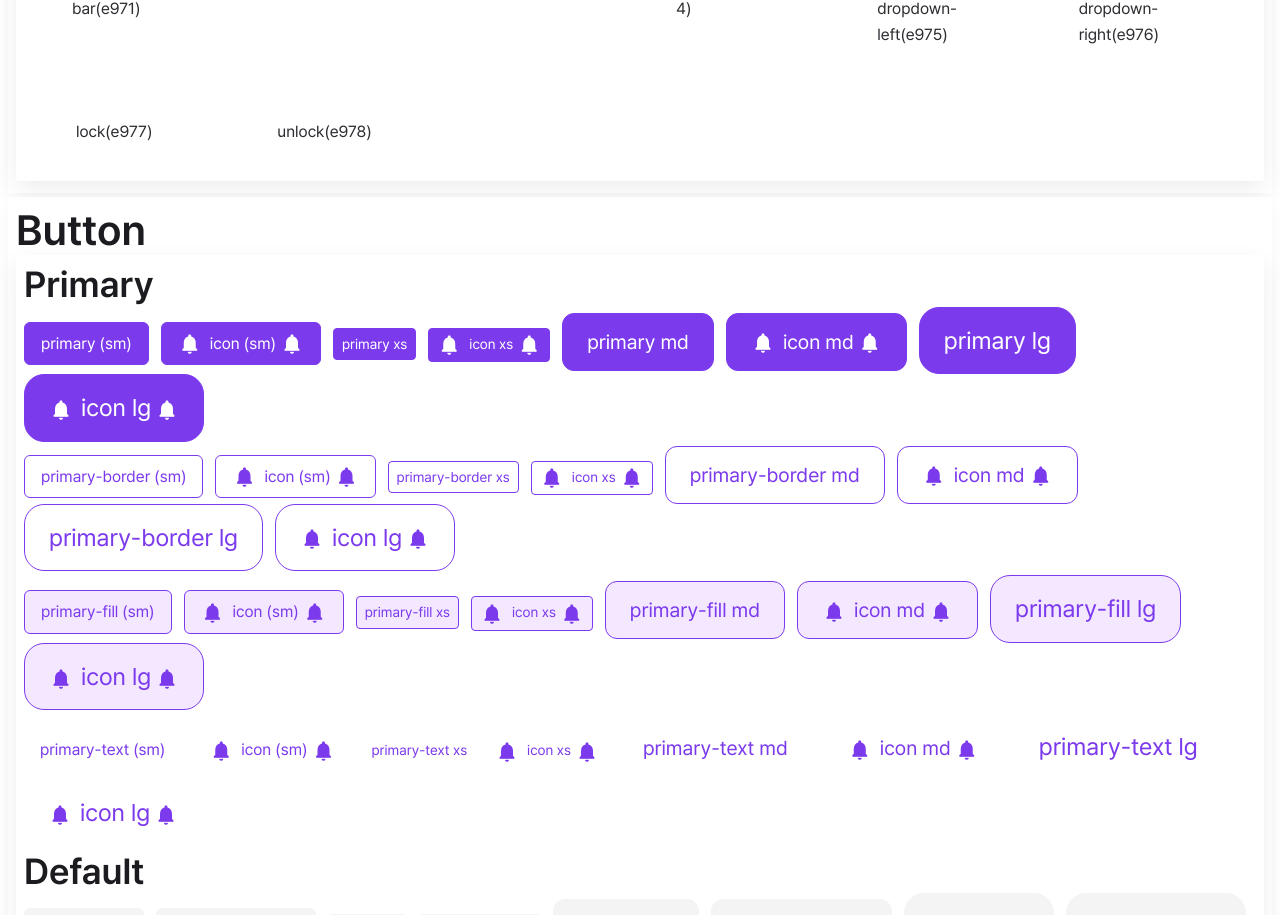
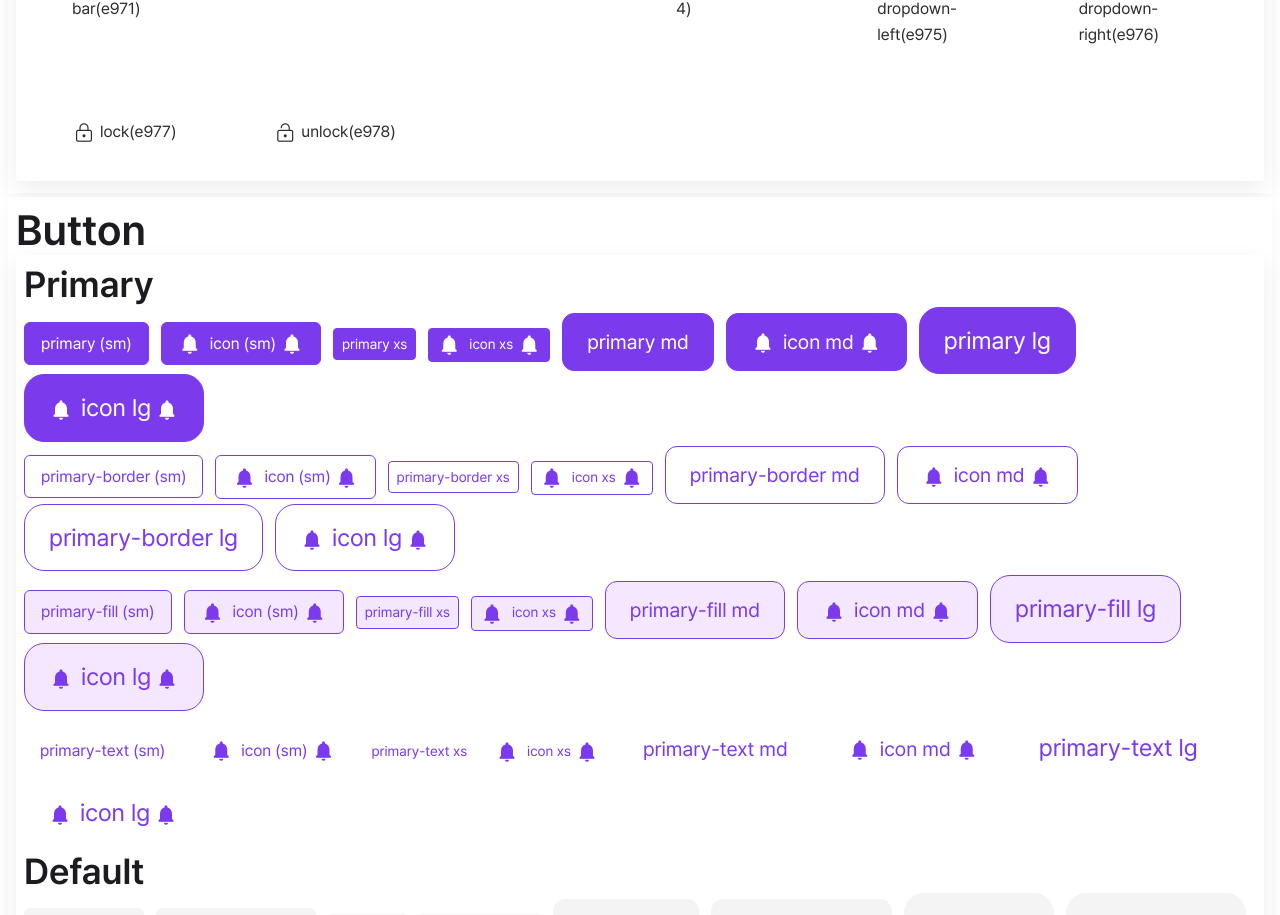
Before and after one commit to the-flexion/pkg.flexion.co.kr, a React (Vite) app: page / in a window 1280 px wide. Shown: the part 10179-11094 px from the top of the page. Built offline with nearby package versions, Linux system fonts and the light colour scheme.

Commit message:
feat: 샘플 페이지 아이콘 추가

```diff
--- a/src/App.tsx
+++ b/src/App.tsx
@@ -631,11 +631,11 @@ function App() {
                 arrow-dropdown-right(e976)
               </div>
               <div className="w-2 p-6">
-                <i className="icon-arrow"></i>
+                <i className="icon-lock"></i>
                 lock(e977)
               </div>
               <div className="w-2 p-6">
-                <i className="icon-arrow"></i>
+                <i className="icon-unlock"></i>
                 unlock(e978)
               </div>
             </div>
```
